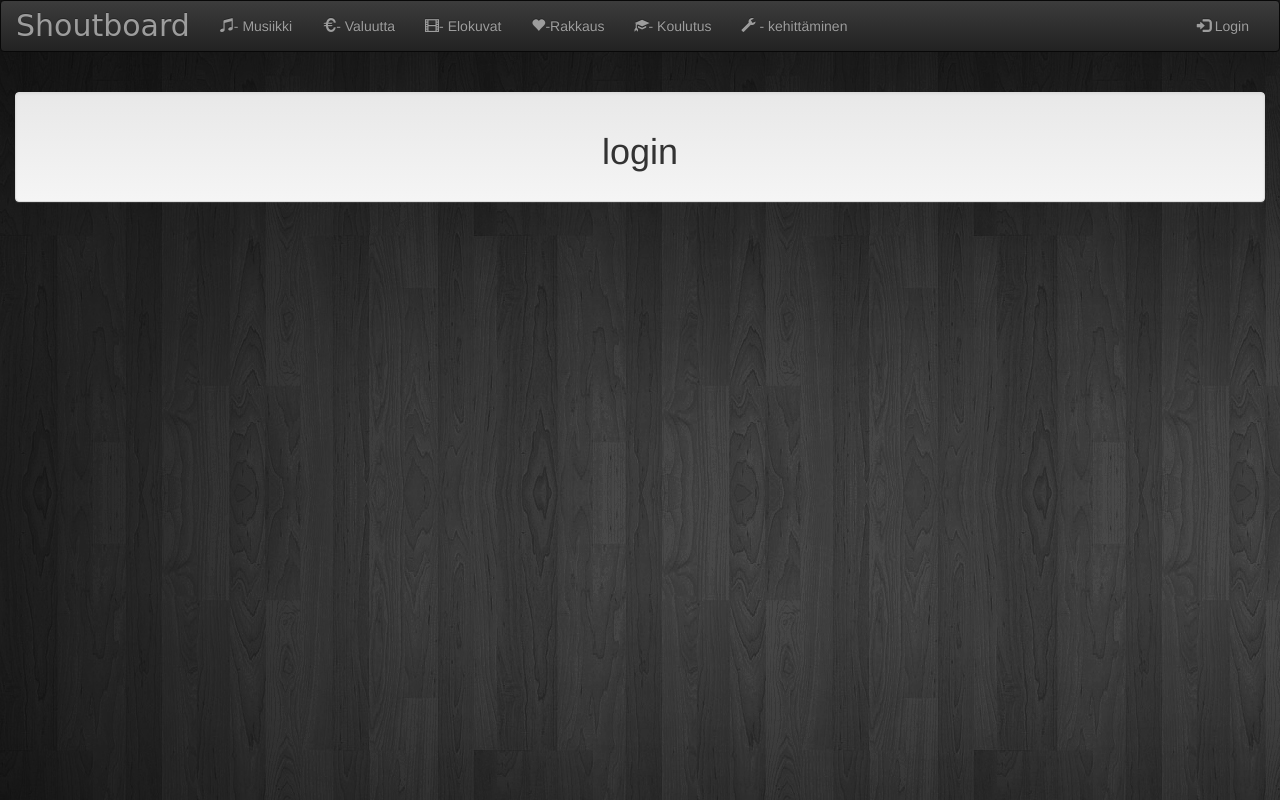
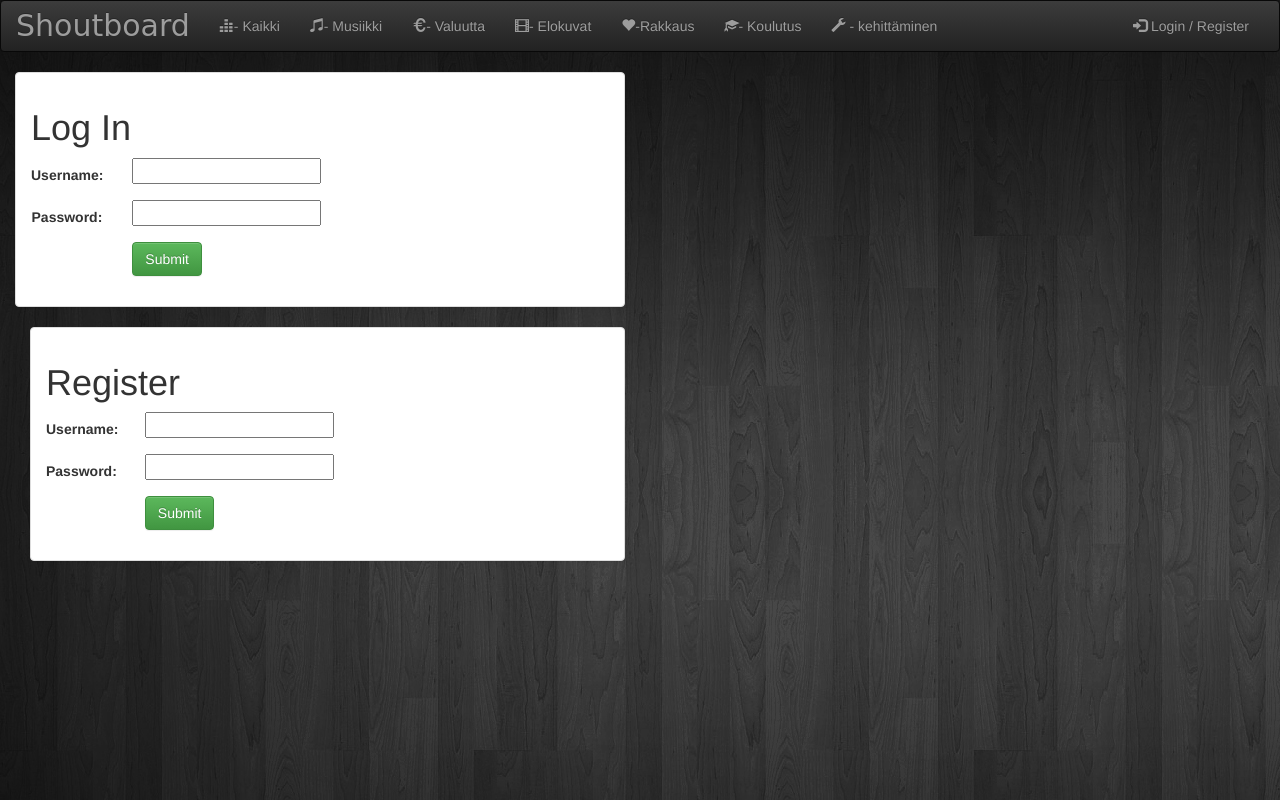
Before and after one commit to H8816/SummerSemesterProject, a Django app: page /login/ in a window 1280 px wide. Run offline with Django 3.2, Linux system fonts and the light colour scheme; some libraries are stand-ins or nearby versions; some web fonts are replaced.

Commit message:
Added functionality

```diff
--- a/app/models.py
+++ b/app/models.py
@@ -35,7 +35,7 @@ class Postings(models.Model):
     username = models.ForeignKey(User,on_delete=models.CASCADE)
     thread = models.ForeignKey(Thread, on_delete=models.CASCADE)
     post_data = models.CharField(max_length=500)
-    imagelink = models.CharField(max_length=50)
+    imagelink = models.CharField(max_length=200)
 
 
 
--- a/app/templates/app/base.html
+++ b/app/templates/app/base.html
@@ -27,35 +27,38 @@
                             <span class="icon-bar"></span>
                             <span class="icon-bar"></span>
                         </button>
-                            <a class="navbar-brand" href="#">Shoutboard</a>
+                            <a class="navbar-brand" href="/">Shoutboard</a>
                         </div>
 
                         <!-- asd -->
                         <div class="collapse navbar-collapse">
                             <ul class="nav navbar-nav">
                                 <li class="">
-                                    <a href="#"><span class="glyphicon glyphicon-music" aria-hidden="true"></span>- Musiikki</a>
+                                    <a href="/threads/"><span class="glyphicon glyphicon-equalizer" aria-hidden="true" name="all" id="all"></span>- Kaikki</a>
                                 </li>
                                 <li class="">
-                                    <a href="#"><span class="glyphicon glyphicon-eur" aria-hidden="true"></span>- Valuutta</a>
+                                    <a href="/music/"><span class="glyphicon glyphicon-music" aria-hidden="true" name="music" id="music"></span>- Musiikki</a>
                                 </li>
                                 <li class="">
-                                    <a href="#"><span class="glyphicon glyphicon-film" aria-hidden="true"></span>- Elokuvat</a>
+                                    <a href="/currency/"><span class="glyphicon glyphicon-eur" aria-hidden="true" name="currency" id="currency"></span>- Valuutta</a>
                                 </li>
                                 <li class="">
-                                    <a href="#"><span class="glyphicon glyphicon-heart" aria-hidden="true"></span>-Rakkaus</a>
+                                    <a href="/movies/"><span class="glyphicon glyphicon-film" aria-hidden="true" name="movies" id="movies"></span>- Elokuvat</a>
                                 </li>
                                 <li class="">
-                                    <a href="#"><span class="glyphicon glyphicon-education" aria-hidden="true"></span>- Koulutus</a>
+                                    <a href="/love/"><span class="glyphicon glyphicon-heart" aria-hidden="true" name="love" id="love"></span>-Rakkaus</a>
                                 </li>
                                 <li class="">
-                                    <a href="#"><span class="glyphicon glyphicon-wrench" aria-hidden="true"></span> - kehittäminen</a>
+                                    <a href="/education/"><span class="glyphicon glyphicon-education" aria-hidden="true" name="education" id="education"></span>- Koulutus</a>
+                                </li>
+                                <li class="">
+                                    <a href="/development/"><span class="glyphicon glyphicon-wrench" aria-hidden="true" name="development" id="development"></span> - kehittäminen</a>
                                 </li>
                             </ul>
 
                             <ul class="nav navbar-nav navbar-right">
                                 <li class="">
-                                    <a href="#"><span class="glyphicon glyphicon-log-in" aria-hidden="true"></span> Login</a>
+                                    <a href="/login/"><span class="glyphicon glyphicon-log-in" aria-hidden="true" name="login" id="login"></span> Login / Register</a>
                                 </li>
                             </ul>
                         </div>
--- a/app/templates/app/index.html
+++ b/app/templates/app/index.html
@@ -9,9 +9,9 @@
         <div class="container">
             <br />
             <div class="well">
-                <h1 align="center">asd</h1>
+                <h1 align="center">Welcome to Shoutboard!</h1>
                 <p>
-                    asdasdasdasd
+                    <a href="/newthread/"> New posting</a>
                 </p>
             </div>
         </div>
--- a/app/templates/app/login.html
+++ b/app/templates/app/login.html
@@ -5,13 +5,78 @@
 
 {% block body %}
 
-    <!-- Tänne sivun html -->
-    <div class="container">
-        <br />
-        <div class="well">
-            <h1 align="center">login</h1>
+<div class="container-fluid">
 
+    <div class="row">
+        <div class="col-sm-12 col-md-6">
+            <div class="panel panel-default">
+                <div class="panel-body">
+                    <h1>Log In</h1>
+
+                    <form class="form-horizontal" role="form" action="/login_user/" method="post" enctype="multipart/form-data">
+                        {% csrf_token %}
+                        <div class="form-group">
+                            <label class="control-label col-sm-2" for="id_username">
+                                Username:
+                            </label>
+                            <div class="col-sm-10">
+                                <input id="id_username" maxlength="30" name="username" type="text">
+                            </div>
+                        </div>
+                        <div class="form-group">
+                            <label class="control-label col-sm-2" for="id_password">
+                                Password:
+                            </label>
+                            <div class="col-sm-10">
+                                <input id="id_password" maxlength="30" name="password" type="password">
+                            </div>
+                        </div>
+                        <div class="form-group">
+                            <div class="col-sm-offset-2 col-sm-10">
+                                <button type="submit" class="btn btn-success">Submit</button>
+                            </div>
+                        </div>
+                    </form>
+                </div>
+            </div>
         </div>
     </div>
 
+<div class="container-fluid">
+
+        <div class="row">
+            <div class="col-sm-12 col-md-6">
+                <div class="panel panel-default">
+                    <div class="panel-body">
+                        <h1>Register</h1>
+
+                        <form class="form-horizontal" role="form" action="/login_user/" method="post" enctype="multipart/form-data">
+                            {% csrf_token %}
+                            <div class="form-group">
+                                <label class="control-label col-sm-2" for="id_username">
+                                    Username:
+                                </label>
+                                <div class="col-sm-10">
+                                    <input id="id_username" maxlength="30" name="username" type="text">
+                                </div>
+                            </div>
+                            <div class="form-group">
+                                <label class="control-label col-sm-2" for="id_password">
+                                    Password:
+                                </label>
+                                <div class="col-sm-10">
+                                    <input id="id_password" maxlength="30" name="password" type="password">
+                                </div>
+                            </div>
+                            <div class="form-group">
+                                <div class="col-sm-offset-2 col-sm-10">
+                                    <button type="submit" class="btn btn-success">Submit</button>
+                                </div>
+                            </div>
+                        </form>
+                    </div>
+                </div>
+            </div>
+        </div>
+</div
 {% endblock %}
--- a/app/urls.py
+++ b/app/urls.py
@@ -6,6 +6,14 @@ app_name = 'app'
 urlpatterns = [
     url(r'^$', views.index, name='index'),
     url(r'^login/$', views.login, name='login'),
+    url(r'^register/$', views.register, name="register"),
     url(r'^threads/$', views.threads, name='threads'),
+    url(r'^music/$', views.music, name='music'),
+    url(r'^currency/$', views.currency, name='currency'),
     url(r'^threads/(?P<thread_id>[0-9]+)$', views.detailed_view, name='detailed_view'),
+    url(r'^movies/$', views.movies, name='movies'),
+    url(r'^love/$', views.love, name='love'),
+    url(r'^education/$', views.education, name='education'),
+    url(r'^development/$', views.development, name='development'),
+    url(r'^newthread/$', views.newThread, name='newThread'),
 ]
--- a/app/views.py
+++ b/app/views.py
@@ -16,6 +16,18 @@ def index(request):
 def login(request):
 
         template = loader.get_template('app/login.html')
+        context = {
+
+        }
+        return HttpResponse(template.render(context, request))
+
+
+
+
+#Register views
+def register(request):
+
+        template = loader.get_template('app/register.html')
         context = {
 
         }
@@ -44,3 +56,71 @@ def detailed_view(request, thread_id):
         'comments' : comments,
     }
     return HttpResponse(template.render(context, request))
+
+def music(request):
+
+    category = Category.objects.all()
+    threads = Thread.objects.all()
+    template = loader.get_template('app/music.html')
+    context = {
+        'threads' : threads,
+    }
+    return HttpResponse(template.render(context, request))
+
+def currency(request):
+
+    category = Category.objects.all()
+    threads = Thread.objects.all()
+    template = loader.get_template('app/currency.html')
+    context = {
+        'threads' : threads,
+    }
+    return HttpResponse(template.render(context, request))
+
+def movies(request):
+
+    category = Category.objects.all()
+    threads = Thread.objects.all()
+    template = loader.get_template('app/movies.html')
+    context = {
+        'threads' : threads,
+    }
+    return HttpResponse(template.render(context, request))
+
+def love(request):
+
+    category = Category.objects.all()
+    threads = Thread.objects.all()
+    template = loader.get_template('app/love.html')
+    context = {
+        'threads' : threads,
+    }
+    return HttpResponse(template.render(context, request))
+
+def education(request):
+
+    category = Category.objects.all()
+    threads = Thread.objects.all()
+    template = loader.get_template('app/education.html')
+    context = {
+        'threads' : threads,
+    }
+    return HttpResponse(template.render(context, request))
+
+def development(request):
+
+    category = Category.objects.all()
+    threads = Thread.objects.all()
+    template = loader.get_template('app/development.html')
+    context = {
+        'threads' : threads,
+    }
+    return HttpResponse(template.render(context, request))
+
+def newThread(request):
+
+        template = loader.get_template('app/newthread.html')
+        context = {
+
+        }
+        return HttpResponse(template.render(context, request))
--- a/website/urls.py
+++ b/website/urls.py
@@ -20,6 +20,11 @@ urlpatterns = [
     url(r'^', include('app.urls')),
     url(r'^login/', include('app.urls')),
     url(r'^admin/', admin.site.urls),
-    url(r'^threads/', include('app.urls'))
-
+    url(r'^threads/', include('app.urls')),
+    url(r'^music/', include('app.urls')),
+    url(r'^currency/', include('app.urls')),
+    url(r'^movies/', include('app.urls')),
+    url(r'^love/', include('app.urls')),
+    url(r'^education/', include('app.urls')),
+    url(r'^development/', include('app.urls'))
 ]
```
Also changed, not shown: app/forms.py (added, +10 -0 lines), app/templates/app/currency.html (added, +20 -0 lines), app/templates/app/details.html (+6 -1 lines), app/templates/app/development.html (added, +19 -0 lines), app/templates/app/education.html (added, +19 -0 lines), app/templates/app/love.html (added, +19 -0 lines), app/templates/app/movies.html (added, +19 -0 lines), app/templates/app/music.html (added, +19 -0 lines), app/templates/app/newthread.html (added, +25 -0 lines), app/templates/app/register.html (added, +17 -0 lines), app/migrations/0005_auto_20170615_2236.py (added).
